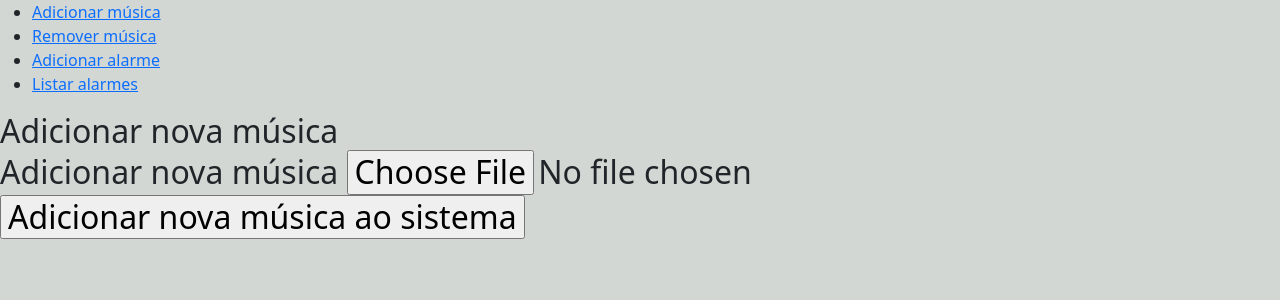
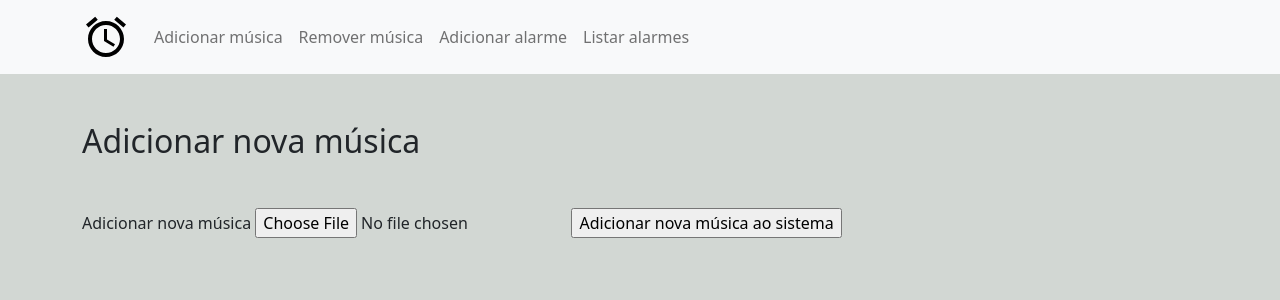
Before and after one commit to yamatopotter/pythonAlarm, a PHP site: page /admin.php?op=1 in a window 1280 px wide. Shown: the top 300 px of the page. Run offline with PHP 8.4, Linux system fonts and the light colour scheme.

Commit message:
style: add style to pages

```diff
--- a/web/addSong.php
+++ b/web/addSong.php
@@ -1,4 +1,5 @@
-<h2>Adicionar nova música</a>
+<section class="form-add-song">
+    <h2 class="my-5">Adicionar nova música</h2>
     <form action="actionAddSong.php" method="post" enctype="multipart/form-data">
         <label for="newSong">
             Adicionar nova música
@@ -6,3 +7,4 @@
         <input type="file" name="newSong" id="newSong">
         <input type="submit" value="Adicionar nova música ao sistema"/>
     </form>
+</section>
--- a/web/admin.php
+++ b/web/admin.php
@@ -1,6 +1,10 @@
 <?php
     include('head.php');
     include('menu.php');
+?>
+        <main>
+            <div class="container">
+                <?php
                     $opMenu = $_GET['op'];
                     if ($opMenu == null):
                         $opMenu = 0;
@@ -23,7 +27,8 @@
                             include('listAlarms.php');
                             break;
                     }
-
                 ?>
+            </div>
+        </main>
     </body>
 </html>
--- a/web/assets/css/style.css
+++ b/web/assets/css/style.css
@@ -1,18 +1,3 @@
-.btn {
-  border: 0;
-  width: -webkit-fit-content;
-  width: -moz-fit-content;
-  width: fit-content;
-  padding: 15px 30px;
-  background-color: #93faa5;
-  -webkit-transition: .3s;
-  transition: .3s;
-}
-
-.btn:hover {
-  background-color: #03c9a9;
-}
-
 .input-text {
   margin-bottom: 20px;
   padding: 5px 10px;
--- a/web/assets/css/style.scss
+++ b/web/assets/css/style.scss
@@ -1,14 +1,4 @@
 // GENERAL
-.btn{
-    border: 0;
-    width: fit-content;
-    padding:15px 30px;
-    background-color: #93faa5;
-    transition: .3s;
-    &:hover{
-        background-color: #03c9a9;
-    }
-}
 .input-text{
     margin-bottom:20px;
     padding:5px 10px;
--- a/web/index.php
+++ b/web/index.php
@@ -12,7 +12,7 @@
                         Senha
                     </label>
                     <input type="password" name="password" class="input-text">
-                    <input type="submit" value="Login" class="btn">
+                    <input type="submit" value="Login" class="btn btn-success">
                 </form>
             </div>
         </section>
--- a/web/menu.php
+++ b/web/menu.php
@@ -1,8 +1,20 @@
-<nav>
-    <ul>
-        <li><a href="admin.php?op=1">Adicionar música</a></li>
-        <li><a href="admin.php?op=2">Remover música</a></li>
-        <li><a href="admin.php?op=3">Adicionar alarme</a></li>
-        <li><a href="admin.php?op=4">Listar alarmes</a></li>
-    </ul>
-</nav>
+<header>
+
+    <nav class="navbar navbar-expand-lg navbar-light bg-light">
+        <div class="container">
+            <img src="./assets/img/logo.svg" class="navbar-brand">
+            <button class="navbar-toggler" type="button" data-bs-toggle="collapse" data-bs-target="#navbarMenu" aria-controls="navbarMenu" aria-expanded="false" aria-label="Toggle navigation">
+                <span class="navbar-toggler-icon"></span>
+            </button>
+            <div class="collapse navbar-collapse" id="navbarMenu">
+                <ul class="navbar-nav">
+                    <li class="nav-item"><a class="nav-link" href="admin.php?op=1">Adicionar música</a></li>
+                    <li class="nav-item"><a class="nav-link" href="admin.php?op=2">Remover música</a></li>
+                    <li class="nav-item"><a class="nav-link" href="admin.php?op=3">Adicionar alarme</a></li>
+                    <li class="nav-item"><a class="nav-link" href="admin.php?op=4">Listar alarmes</a></li>
+                </ul>
+            </div>
+        </div>
+    </nav>
+
+</header>
```
Also changed, not shown: web/actionAddSong.php (+9 -1 lines), web/addAlarm.php (+16 -9 lines), web/intro.php (+6 -2 lines), web/removeSong.php (deleted), 1 other file. Lines whose indentation alone changed are shown as unchanged.
